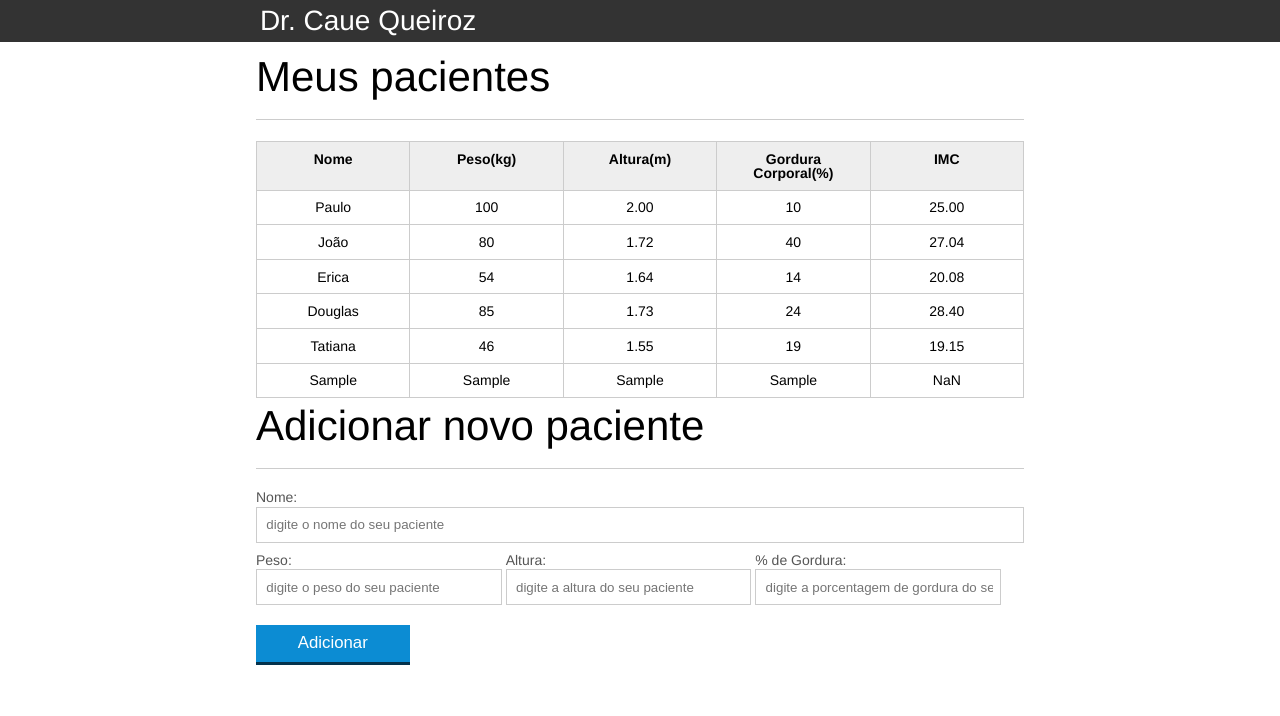
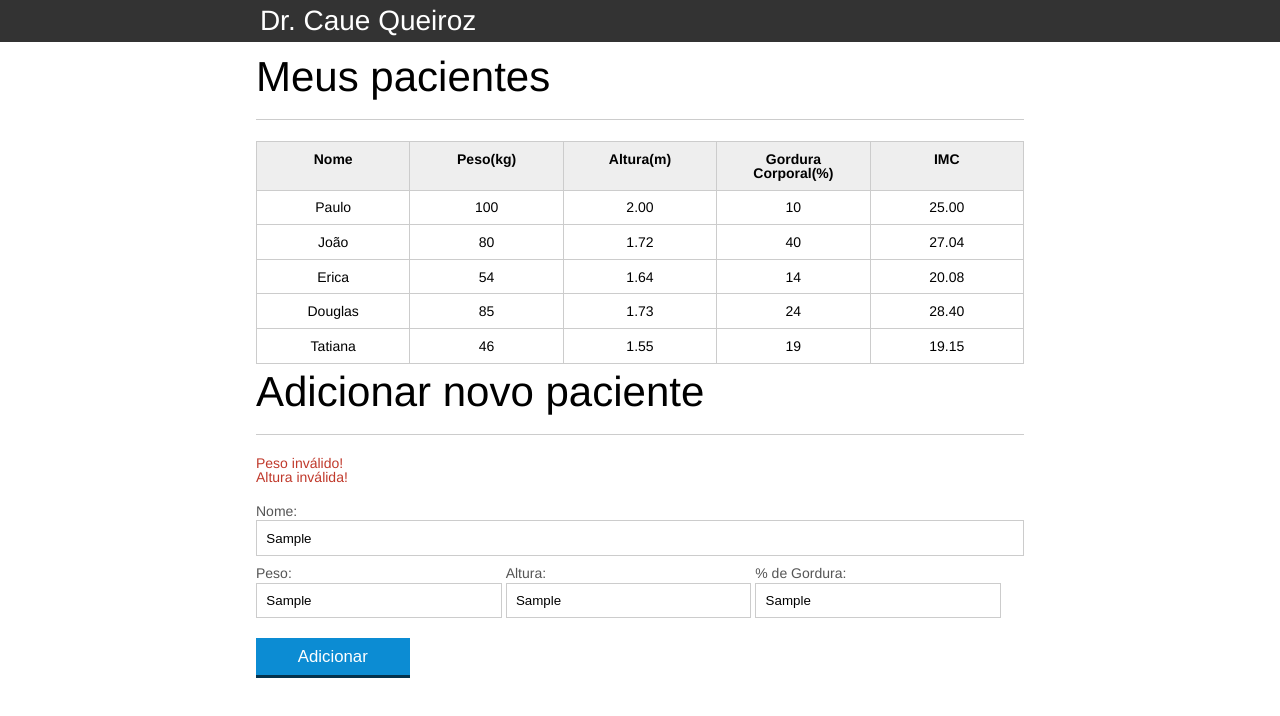
Before and after one commit to cauequeiroz/alura-javascript, a plain HTML site: page index.html in a window 1280 px wide. Both pictures are taken after typing "Sample", "Sample", "Sample", "Sample" into the empty fields and a click on the button "Adicionar". Drawn offline with Linux system fonts and the light colour scheme.

Commit message:
Validate form data

```diff
--- a/css/index.css
+++ b/css/index.css
@@ -136,3 +136,8 @@ button[disabled=disabled], button:disabled {
 .error {
 	background: #c0392b;
 }
+
+.lista-erros {
+	margin-bottom: 20px;
+	color: #c0392b;
+}
--- a/index.html
+++ b/index.html
@@ -73,6 +73,9 @@
 
 			<section class="container">
 				<h2 id="titulo-form">Adicionar novo paciente</h2>
+
+				<ul class="lista-erros"></ul>
+
 				<form id="form-adiciona">
 					<div class="">
 						<label for="nome">Nome:</label>
--- a/js/adicionarPaciente.js
+++ b/js/adicionarPaciente.js
@@ -11,6 +11,15 @@ btnAdicionar.addEventListener("click", function(event) {
         gordura: form.gordura.value,
         imc: calculaImc(form.peso.value, form.altura.value)
     };
+
+    apagarErrosAnteriores();
+
+    var erros = validaPaciente(pacienteInfo);
+
+    if ( erros.length > 0 ) {
+        mostraErros(erros);
+        return;
+    }
 
     adicionarPacienteNaTabela(pacienteInfo);
 
@@ -49,3 +58,35 @@ function gerarTd(dado, classe) {
 
     return td;
 }
+
+function validaPaciente(paciente) {
+    var erros = [];
+
+    if ( paciente.peso.length > 0 && !validaPeso(paciente.peso) ) {
+        erros.push("Peso inválido!");
+    }
+    if ( paciente.altura.length > 0 && !validaAltura(paciente.altura) ) {
+        erros.push("Altura inválida!");
+    }
+
+    if ( paciente.nome.length === 0 ) { erros.push("Preencha um nome."); }
+    if ( paciente.peso.length === 0 ) { erros.push("Preencha um peso."); }
+    if ( paciente.altura.length === 0 ) { erros.push("Preencha a altura."); }
+    if ( paciente.gordura.length === 0 ) { erros.push("Preencha uma gordura."); }
+
+    return erros;
+}
+
+function mostraErros(erros) {
+    var listaErros = document.querySelector(".lista-erros");
+
+    erros.forEach(function(erro) {
+        var li = document.createElement("li");
+        li.textContent = erro;
+        listaErros.appendChild(li);
+    });
+}
+
+function apagarErrosAnteriores() {
+    document.querySelector(".lista-erros").innerHTML = "";
+}
```
